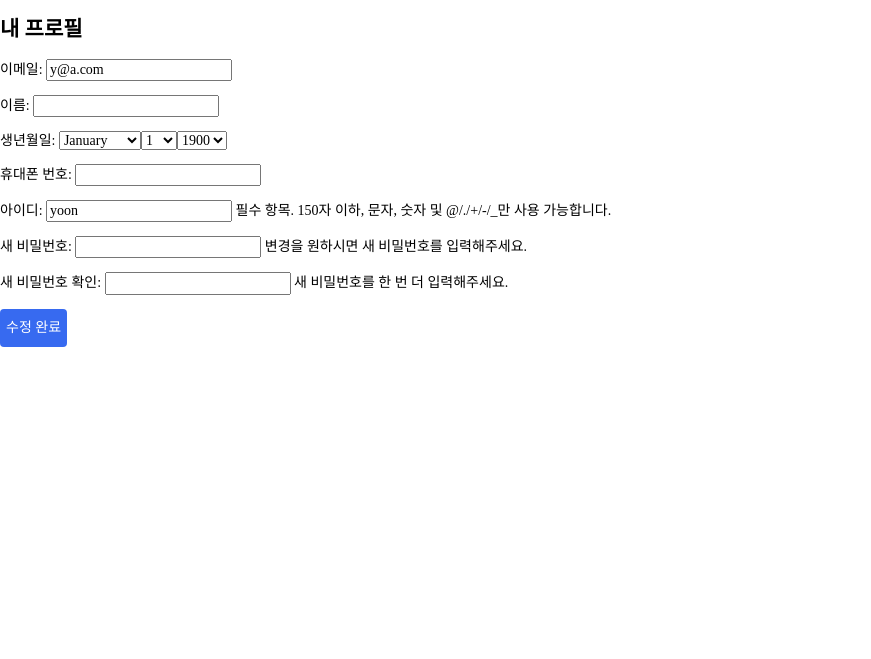
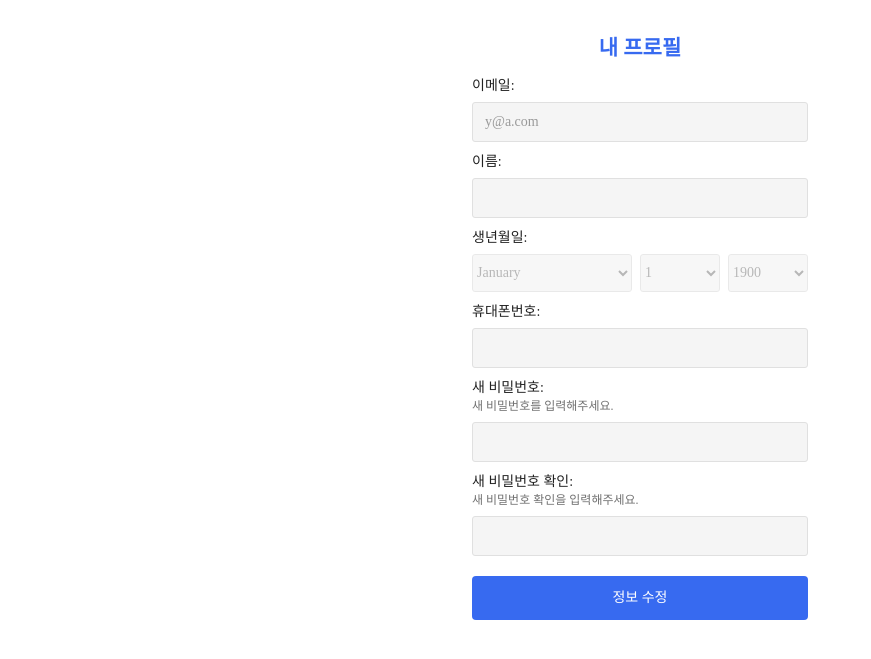
Before and after one commit to SKNETWORKS-FAMILY-AICAMP/SKN06-4th-04Team, a Django app: page /profile/ in a window 1280 px wide. Shown: the part 47-706 px from the top of the page, without its empty margins (0-871 px from the left). Run offline with Django 5.2, Linux system fonts and the light colour scheme; a user stored in the database is signed in.

Commit message:
회원정보수정

```diff
--- a/lawbot/config/settings.py
+++ b/lawbot/config/settings.py
@@ -93,9 +93,6 @@ AUTH_PASSWORD_VALIDATORS = [
         'OPTIONS': {'min_length': 6},  # 최소 길이 6자로 변경 (기본값 8자)
     },
     {
-        'NAME': 'django.contrib.auth.password_validation.CommonPasswordValidator',
-    },
-    {
         'NAME': 'django.contrib.auth.password_validation.NumericPasswordValidator',
     },
 ]
--- a/lawbot/config/urls.py
+++ b/lawbot/config/urls.py
@@ -1,7 +1,5 @@
 from django.contrib import admin
 from django.urls import path, include
-from django.conf import settings
-from django.conf.urls.static import static
 from django.contrib.auth import views as auth_views
 from . import views
 
@@ -17,4 +15,3 @@ urlpatterns = [
     path('', include('users.urls')),
     path('',  include('chat.urls')),
 ]
-# + static(settings.MEDIA_URL, document_root=settings.MEDIA_ROOT)
--- a/lawbot/static/css/common.css
+++ b/lawbot/static/css/common.css
@@ -27,7 +27,7 @@ body {
 .font-red {
   color: var(--color-red);
 }
-.fw-500{
+.fw-500 {
   font-weight: 500;
 }
 
@@ -43,10 +43,10 @@ body {
   padding: 0 12px;
   box-sizing: border-box;
 }
-.form_wrap form  {
+.form_wrap form {
   display: flex;
   flex-direction: column;
-  row-gap: .75rem;
+  row-gap: 0.75rem;
 }
 .form_wrap form > div {
   display: flex;
@@ -54,26 +54,26 @@ body {
   width: 100%;
 }
 .form_wrap form > div label,
-.form_wrap form > div fieldset legend{
+.form_wrap form > div fieldset legend {
   color: var(--color-dark-gray);
 }
 .form_wrap form > div fieldset legend {
-  margin-bottom: .5rem;
+  margin-bottom: 0.5rem;
 }
-.form_wrap form > div  input {
+.form_wrap form > div input {
   border: 1px solid var(--border-gray-01);
   padding: 0 12px;
   line-height: 38px;
   border-radius: 3px;
-  margin-top:.5rem;
+  margin-top: 0.5rem;
 }
 .form_wrap form > div fieldset {
   border: 0;
   margin: 0;
   padding: 0;
   display: grid;
-    grid-template-columns: 2fr 1fr 1fr;
-    column-gap: .5rem;
+  grid-template-columns: 2fr 1fr 1fr;
+  column-gap: 0.5rem;
 }
 .form_wrap form > div fieldset select {
   border: 1px solid var(--border-gray-01);
@@ -81,7 +81,7 @@ body {
   height: 38px;
   border-radius: 3px;
 }
-.form_wrap  .helptext{
+.form_wrap .helptext {
   font-size: 12px;
   color: var(--color-gray);
   margin-top: 4px;
@@ -91,7 +91,7 @@ body {
   align-content: center;
   justify-content: center;
   width: 100%;
-  margin-top: .5rem;
+  margin-top: 0.5rem;
   line-height: 2.75rem;
 }
 /* button */
@@ -101,12 +101,12 @@ a.btn {
   border: 0;
   border-radius: 4px;
   cursor: pointer;
-  transition: all .15s ease;
+  transition: all 0.15s ease;
 }
-.btn.btn-text.font-primary:hover{
+.btn.btn-text.font-primary:hover {
   color: var(--secondary-color);
 }
- .btn.btn-primary:hover {
+.btn.btn-primary:hover {
   background-color: var(--secondary-color);
 }
 
@@ -125,7 +125,6 @@ a.btn {
 .btn.btn-text,
 a.btn.btn-text {
   background: none;
-
 }
 .btn.btn-outlined-primary,
 a.btn.btn-outlined-primary {
@@ -167,9 +166,9 @@ nav .nav_user img {
   width: 28px;
 }
 nav .nav_user u {
-  margin-left: .25rem;
-  transition: all .15s ease;
+  margin-left: 0.25rem;
+  transition: all 0.15s ease;
 }
-nav .nav_user u:hover{
+nav .nav_user u:hover {
   color: var(--secondary-color);
 }
--- a/lawbot/templates/layout.html
+++ b/lawbot/templates/layout.html
@@ -20,11 +20,11 @@
       <nav>
         <button class="btn btn-text font-primary" type="button" onclick="newChat()">+ 새로운 대화 시작하기</button>
         <div>
-          <a class="nav_user" href="profile">
+          <a class="nav_user" href="/profile">
             <img class="input_check" src="{% static '/img/icon-account.svg' %}">
-            <u href="/profile">{{ user.username }}님</u>
+            <u>{{ user.username }}님</u>
           </a>
-            <form action="{% url 'logout' %}" method="post" style="display:inline;">
+          <form action="{% url 'logout' %}" method="post" style="display:inline;">
             {% csrf_token %}
             <button class="btn btn-text " type="submit">로그아웃</button>
           </form>
--- a/lawbot/users/forms.py
+++ b/lawbot/users/forms.py
@@ -1,6 +1,8 @@
 from django import forms
 from django.contrib.auth.forms import UserCreationForm, UserChangeForm, AuthenticationForm
 from django.contrib.auth import get_user_model
+from datetime import datetime
+
 
 # 오류 메시지를 한 곳에 모음
 ERROR_MESSAGES = {
@@ -11,23 +13,25 @@ ERROR_MESSAGES = {
 }
 
 class BaseUserForm(forms.ModelForm):
-    name = forms.CharField(label="이름", max_length=30, required=True)
+    current_year = datetime.now().year
+
+    name = forms.CharField(label="이름", max_length=20, required=True)
     email = forms.EmailField(label="이메일", required=True)
-    birthdate = forms.DateField(label="생년월일", widget=forms.SelectDateWidget(years=range(1900, 2025)))
-    phone_number = forms.CharField(label="휴대폰 번호", max_length=15, required=True)
+    birthdate = forms.DateField(label="생년월일", widget=forms.SelectDateWidget(years=range(1900, current_year)))
+    phone_number = forms.CharField(label="휴대폰번호", max_length=11, required=True)
 
     class Meta:
         model = get_user_model()
         fields = ("email", "name", "birthdate", "phone_number")
         widgets = {
             'birthdate': forms.DateInput(attrs={'type': 'date'}),
-            'phone_number': forms.TextInput(attrs={'placeholder': '010-1234-5678'}),
+            'phone_number': forms.TextInput(attrs={'placeholder': '01011112222'}),
         }
         help_texts = {
             "email": "유효한 이메일 주소를 입력해주세요.",
-            "name": "실명을 입력해주세요.",
+            "name": "이름을 입력해주세요.",
             "birthdate": "생년월일을 선택해주세요.",
-            "phone_number": "휴대폰 번호를 입력해주세요. (예: 010-1234-5678)",
+            "phone_number": "휴대폰번호를 입력해주세요. (예: 01011112222)",
         }
 
 class CustomAuthenticationForm(AuthenticationForm):
@@ -48,14 +52,13 @@ class CustomUserCreationForm(BaseUserForm, UserCreationForm):
         widget=forms.PasswordInput,
         help_text="비밀번호를 다시 입력해주세요.",
     )
-
     class Meta(BaseUserForm.Meta):
         fields = BaseUserForm.Meta.fields + ("username", "password1", "password2")
-        labels = {"username": "아이디"}
+        labels = {"username": "아이디"},
+        required=False,
         help_texts = {
             "username": "10자 이하로 입력해주세요. 영어, 숫자 및 @/./+/-/_만 가능합니다.",
         }
-
     error_messages = {
         'username_exists': ERROR_MESSAGES['username_exists'],
         'password_mismatch': ERROR_MESSAGES['password_mismatch'],
@@ -67,21 +70,14 @@ class ProfileUpdateForm(BaseUserForm, UserChangeForm):
         label="새 비밀번호",
         widget=forms.PasswordInput,
         required=False,
-        help_text="변경을 원하시면 새 비밀번호를 입력해주세요."
+        help_text="새 비밀번호를 입력해주세요."
     )
     confirm_password = forms.CharField(
         label="새 비밀번호 확인",
         widget=forms.PasswordInput,
         required=False,
-        help_text="새 비밀번호를 한 번 더 입력해주세요."
+        help_text="새 비밀번호 확인을 입력해주세요."
     )
-
-    class Meta(BaseUserForm.Meta):
-        fields = BaseUserForm.Meta.fields + ("username",)
-        labels = {"username": "아이디"}
-        help_texts = {
-            "username": "필수 항목. 150자 이하, 문자, 숫자 및 @/./+/-/_만 사용 가능합니다.",
-        }
 
     def clean(self):
         cleaned_data = super().clean()
--- a/lawbot/users/models.py
+++ b/lawbot/users/models.py
@@ -1,13 +1,22 @@
 # users/models.py
 from django.contrib.auth.models import AbstractUser
+from django.core.validators import RegexValidator
 from django.db import models
 
+
 class User(AbstractUser):
-    # 프로필 사진 추가
-    # profile_picture = models.ImageField(upload_to='profile_pictures/', null=True, blank=True)
-
-    name = models.CharField(max_length=100, null=True, blank=True)
+    name = models.CharField(max_length=20, null=True, blank=True)
 
     birthdate = models.DateField(null=True, blank=True)
 
-    phone_number = models.CharField(max_length=15, null=True, blank=True)
+    phone_number = models.CharField(
+        verbose_name="휴대폰번호",
+        max_length=11,
+        validators=[
+            RegexValidator(
+                regex=r"^\d{10,11}$", message="전화번호는 '-' 없이 입력해 주세요."
+            )
+        ],
+        null=True,
+        blank=True,
+    )
--- a/lawbot/users/templates/users/profile.html
+++ b/lawbot/users/templates/users/profile.html
@@ -2,14 +2,83 @@
 {% extends "layout.html" %}
 {% block title %}Lawbot - 내 프로필{% endblock %}
 
+{% block style %}
+  <style>
+    #profile {
+      margin-top: 36px;
+    }
+
+    .form-button.flex {
+      flex-direction: row !important;
+    }
+
+    .flex button.btn, .form-button a.btn {
+      width: 50%;
+    }
+
+    input:disabled,
+    select:disabled {
+      background: #f5f5f5;
+      color: #999 !important;
+    }
+
+    #btn-edit-on {
+      display: none;
+      text-align: center;
+    }
+
+    .no-edit #btn-edit-on {
+      display: initial !important;
+    }
+
+    .no-edit #btn-edit-off,
+    .no-edit #btn-submit {
+      display: none !important;
+    }
+  </style>
+{% endblock style %}
+
 {% block content %}
-<div class="container">
-    <h2>내 프로필</h2>
-    <form method="post">
+  <div id="profile">
+    <h2 class="text-center font-primary">내 프로필</h2>
+    <div class="form_wrap">
+      <form id="register-form" method="post" data-edit-mode="{{ edit_mode }}">
         {% csrf_token %}
-        {{ form.as_p }}
-        <button type="submit" class="btn btn-primary">수정 완료</button>
-    </form>
+        {{ form.as_div }}
+        <a id="btn-edit-on" type="button" class="btn btn-primary" href="/profile/update">정보 수정</a>
+        <div class="form-button flex">
+          <button id="btn-submit" type="submit" class="btn btn-primary">수정</button>
+          <a id="btn-edit-off" type="button" class="btn btn-outlined-primary"href="/profile" >취소</a>
+        </div>
 
-</div>
+      </form>
+    </div>
+  </div>
 {% endblock %}
+
+{% block script %}
+  <script>
+    const registerForm = document.getElementById("register-form")
+    const inputsAndSelects = registerForm.querySelectorAll("input, select");
+    let editMode = null;
+
+    inital_values = []
+    for (let [index, val] of inputsAndSelects.entries()) {
+        inital_values.push(val.value)
+    }
+    function toggleEditMode() {
+      inputsAndSelects.forEach((element) => element.disabled = !element.disabled);
+      editMode = !editMode
+      registerForm.classList.toggle("no-edit")
+    }
+
+    function cancel_edit(e) {
+
+    }
+
+    document.addEventListener("DOMContentLoaded", () => {
+      const editMode = document.getElementById("register-form").getAttribute("data-edit-mode") === "True"
+      if (!editMode) toggleEditMode()
+    })
+  </script>
+{% endblock %}
--- a/lawbot/users/urls.py
+++ b/lawbot/users/urls.py
@@ -1,8 +1,9 @@
 # users/urls.py
 from django.urls import path
-from .views import  profile, register
+from .views import  profile, register, profile_update
 
 urlpatterns = [
     path("register/", register, name="register"),
     path('profile/', profile, name='profile'),
+    path('profile/update', profile_update, name='profile_update'),
 ]
--- a/lawbot/users/views.py
+++ b/lawbot/users/views.py
@@ -8,13 +8,10 @@ from .forms import (
     CustomAuthenticationForm,
     ProfileUpdateForm,
 )
-from django.views import View
-from django.contrib.auth.mixins import LoginRequiredMixin
-from django.views.generic import TemplateView
 from django.contrib.auth import views as auth_views
 from django.contrib.auth.decorators import login_required
 from django.contrib import messages
-from .models import User
+
 
 
 class CustomLoginView(auth_views.LoginView):
@@ -37,11 +34,16 @@ def logout_view(request):
     logout(request)
     return redirect(reverse("home"))
 
-
 @login_required
 def profile(request):
     user = request.user
+    form = ProfileUpdateForm(instance=user)
 
+    return render(request, "users/profile.html", {"form": form})
+
+@login_required
+def profile_update(request):
+    user = request.user
     if request.method == "POST":
         form = ProfileUpdateForm(request.POST, instance=user)
         if form.is_valid():
@@ -59,4 +61,4 @@ def profile(request):
     else:
         form = ProfileUpdateForm(instance=user)
 
-    return render(request, "users/profile.html", {"form": form})
+    return render(request, "users/profile.html", {"form": form,"edit_mode": True})
```
Also changed, not shown: lawbot/chat/templates/chat/chatbot.html (+3 -4 lines), lawbot/config/views.py (+1 -36 lines), 1 other file.
